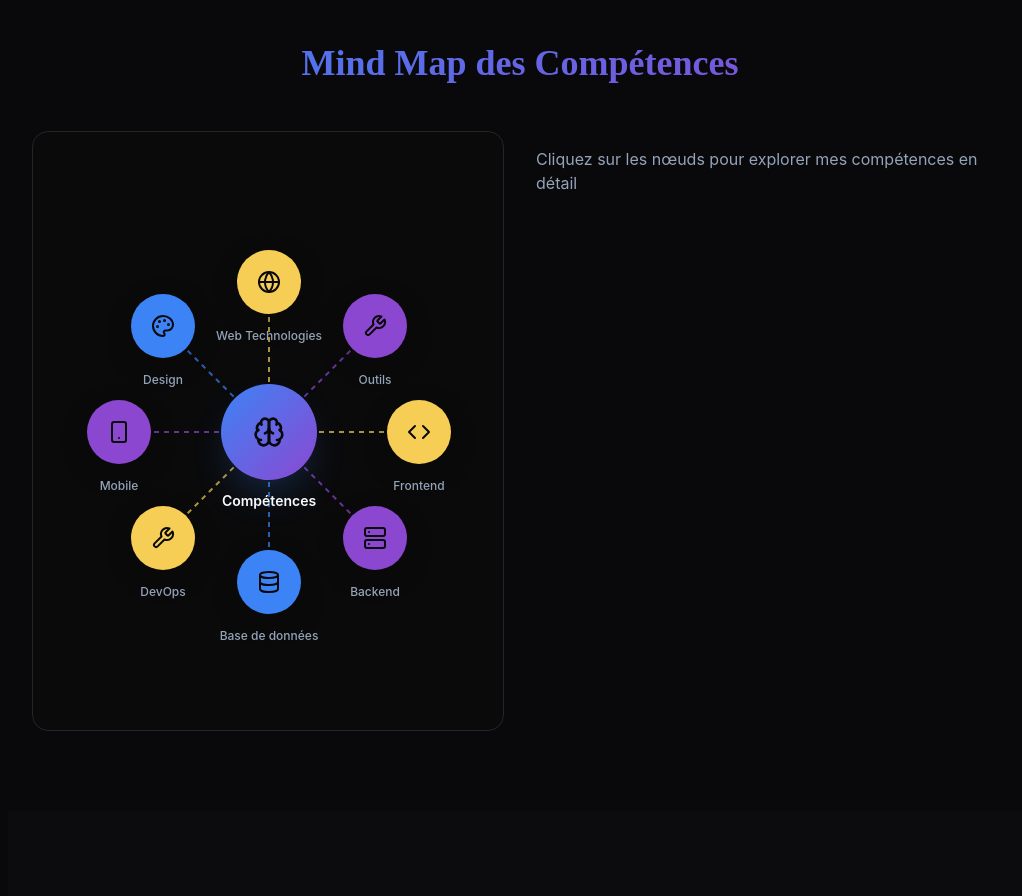
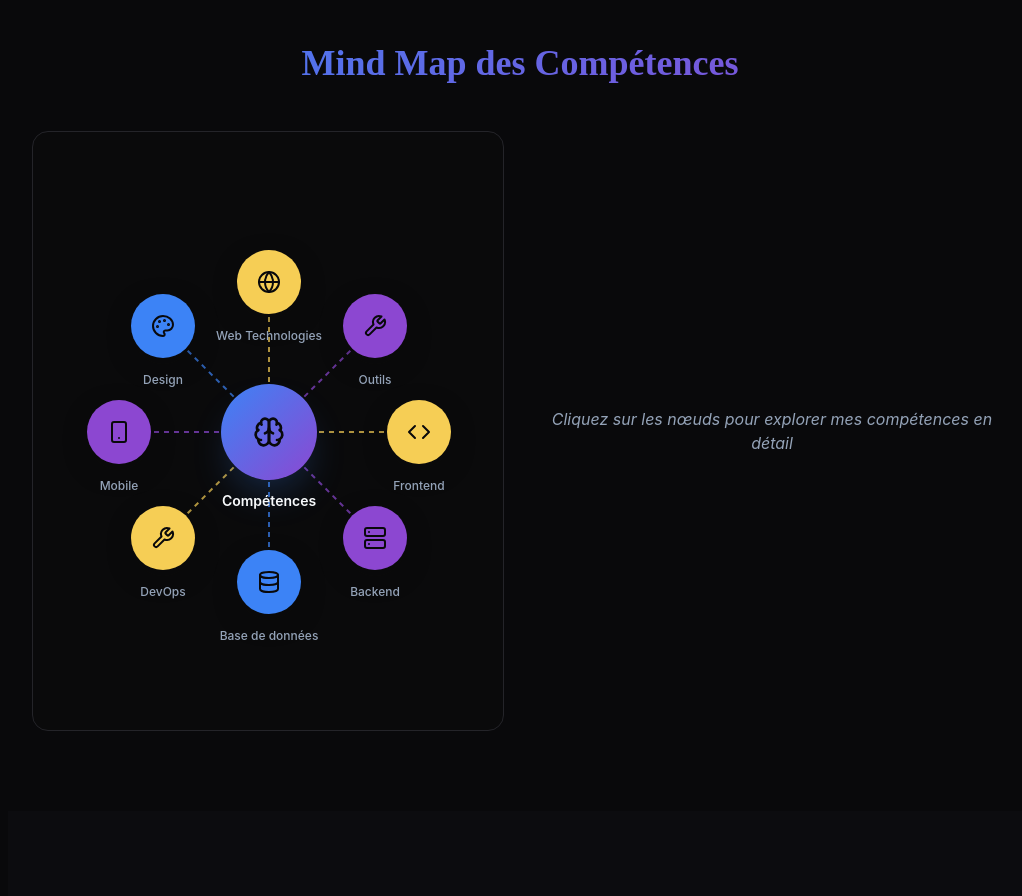
Before and after one commit to SandrinePichla/mon-portfolio, a React (Vite) app: page / in a window 1280 px wide. Shown: the part 1500-2396 px from the top of the page, without its empty margins (248-1270 px from the left). Built offline with nearby package versions, Linux system fonts and the light colour scheme; the HTML template or start-up script is replaced by a standard one.

Commit message:
optimisation mind map

```diff
--- a/src/components/SkillsMindMap.tsx
+++ b/src/components/SkillsMindMap.tsx
@@ -231,9 +231,9 @@ const SkillsMindMap = () => {
           </div>
 
           {/* Colonne droite : panneau de détails */}
-          <div>
+<div className="flex items-center justify-center h-[600px]">
   {selectedNode ? (
-              <div className="card-elegant p-6 animate-in slide-in-from-bottom duration-300">
+    <div className="card-elegant p-6 w-full">
       <div className="flex items-center gap-4 mb-6">
         {(() => {
           const branch = skillsData.branches.find(b => b.id === selectedNode);
@@ -279,9 +279,8 @@ const SkillsMindMap = () => {
       </div>
     </div>
   ) : (
-
-              <div className="mt-4 text-center lg:text-left">
-              <p className="text-muted-foreground">
+    <div className="flex items-center justify-center h-full text-center">
+      <p className="text-muted-foreground italic">
         Cliquez sur les nœuds pour explorer mes compétences en détail
       </p>
     </div>
```
Lines whose indentation alone changed are shown as unchanged.
